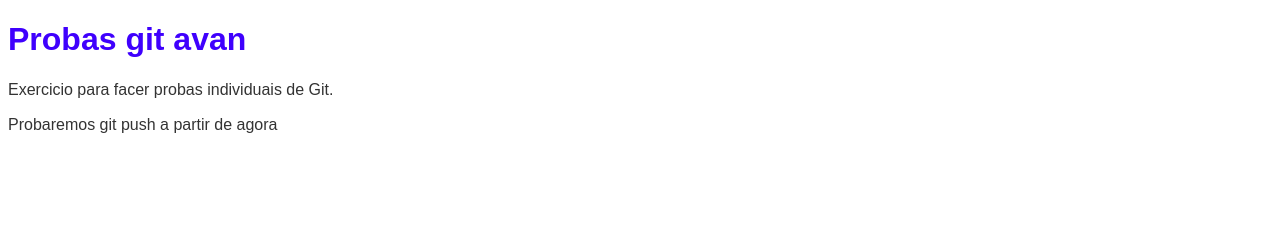
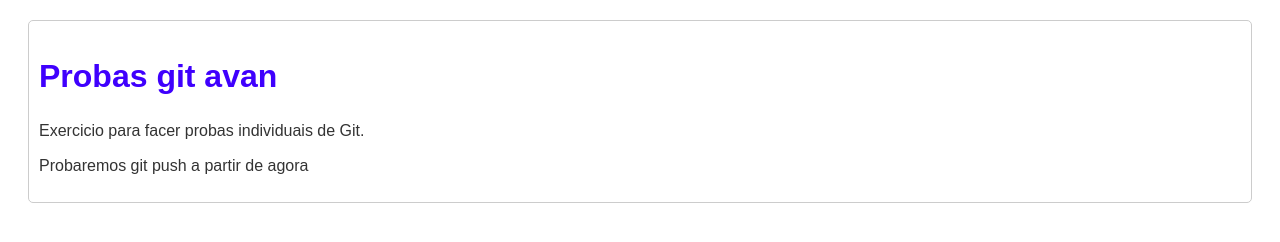
Before and after one commit to zeroseisdesign/probas-git, a plain HTML site: page index.html in a window 1280 px wide. Drawn offline with Linux system fonts and the light colour scheme.

Commit message:
añadido section

```diff
--- a/estilo.css
+++ b/estilo.css
@@ -12,3 +12,10 @@
 p {
     line-height: 1.2rem;
 }
+
+section {
+    margin: 20px;
+    padding: 10px;
+    border: 1px solid #ccc;
+    border-radius: 5px;
+}
--- a/index.html
+++ b/index.html
@@ -9,9 +9,11 @@
 </head>
 
 <body>
-    <h1>Probas git avan</h1>
-    <p>Exercicio para facer probas individuais de Git.</p>
-    <p>Probaremos git push a partir de agora</p>
+    <section>
+        <h1>Probas git avan</h1>
+        <p>Exercicio para facer probas individuais de Git.</p>
+        <p>Probaremos git push a partir de agora</p>
+    </section>
 </body>
 
 </html>
```
